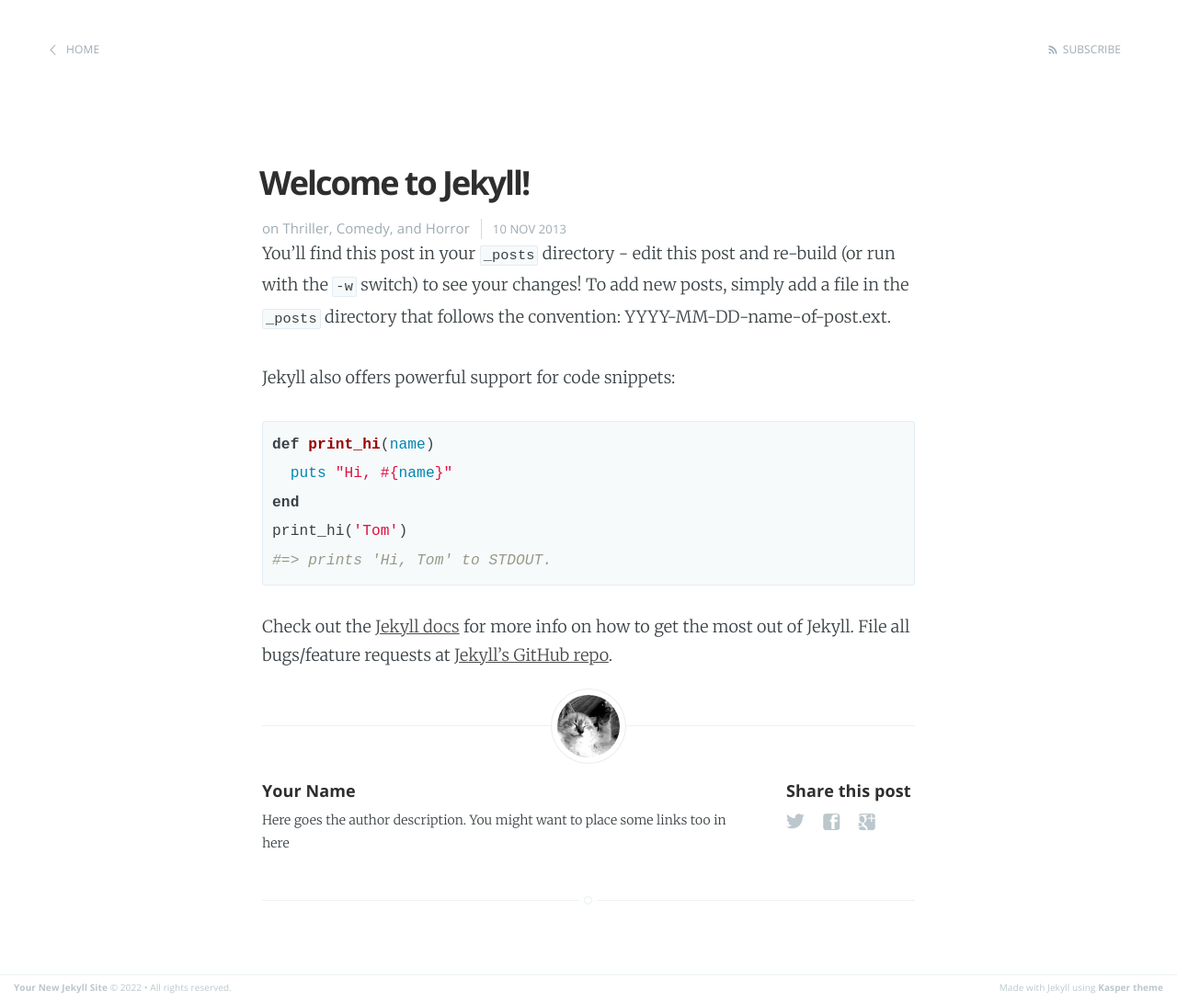
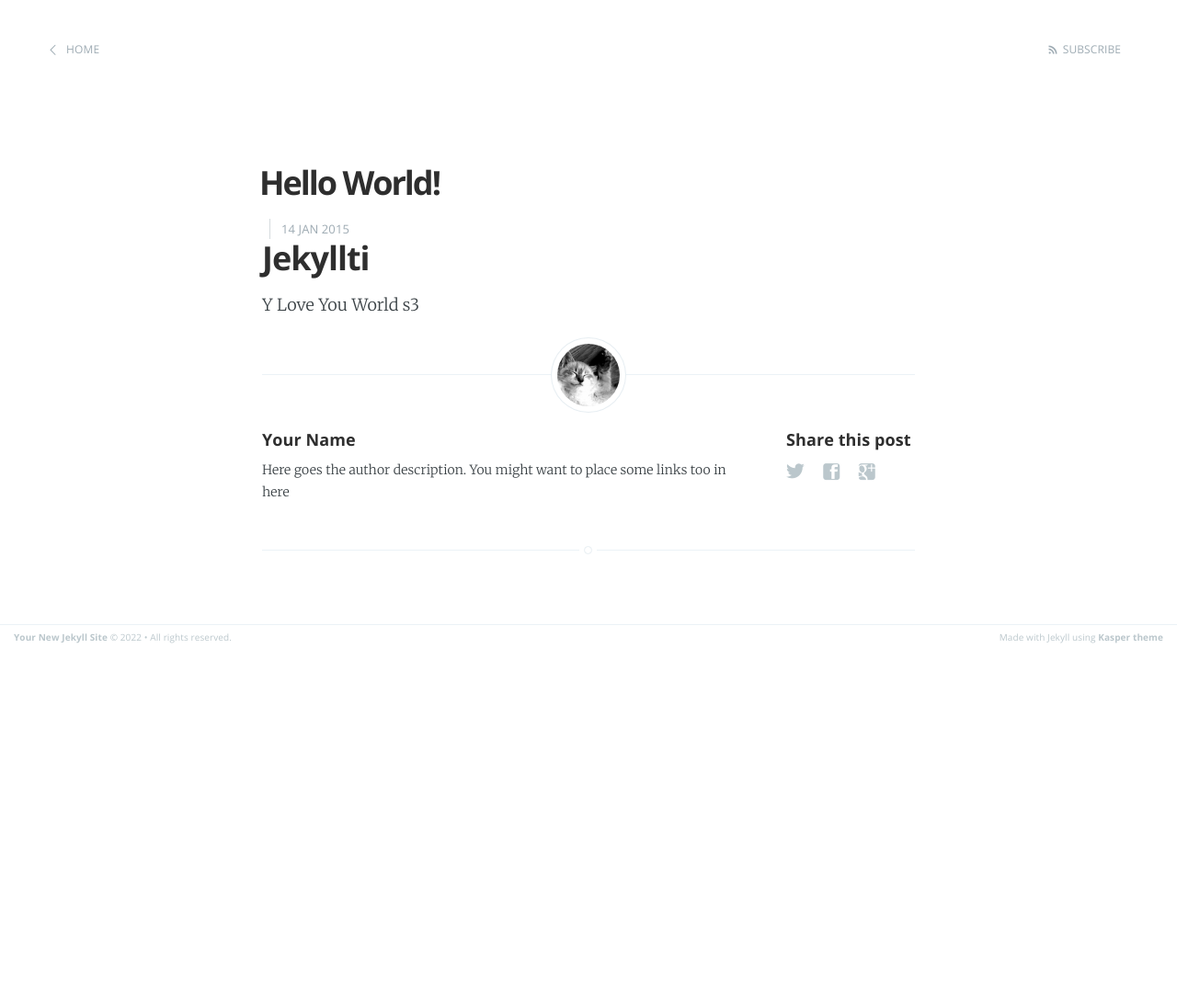
Before and after one commit to rcarneironet/rcarneironet.github.io, a Jekyll site: the page built from _posts/2013-11-10-welcome-to-jekyll.markdown, in a window 1280 px wide. Shown: the whole page at 92% size. Built offline with Jekyll 4.4.1, drawn with Linux system fonts in a browser that asks for light colours; after the commit the page ends 900 px from its top, so only the background shows below that.

Commit message:
hello world

```diff
--- a/_posts/2013-11-10-welcome-to-jekyll.markdown
+++ b/_posts/2013-11-10-welcome-to-jekyll.markdown
@@ -1,24 +1,7 @@
 ---
 layout: post
-title:  "Welcome to Jekyll!"
-date:   2013-11-10 10:18:00
-categories: Thriller Comedy Horror
+title:  Hello World!
+date:   2015-01-14 15:00:00
 ---
-
-You'll find this post in your `_posts` directory - edit this post and re-build (or run with the `-w` switch) to see your changes!
-To add new posts, simply add a file in the `_posts` directory that follows the convention: YYYY-MM-DD-name-of-post.ext.
-
-Jekyll also offers powerful support for code snippets:
-
-{% highlight ruby %}
-def print_hi(name)
-  puts "Hi, #{name}"
-end
-print_hi('Tom')
-#=> prints 'Hi, Tom' to STDOUT.
-{% endhighlight %}
-
-Check out the [Jekyll docs][jekyll] for more info on how to get the most out of Jekyll. File all bugs/feature requests at [Jekyll's GitHub repo][jekyll-gh].
-
-[jekyll-gh]: https://github.com/mojombo/jekyll
-[jekyll]:    http://jekyllrb.com
+<h2>Jekyllti</h2>
+<p>Y Love You World s3</p>
```
